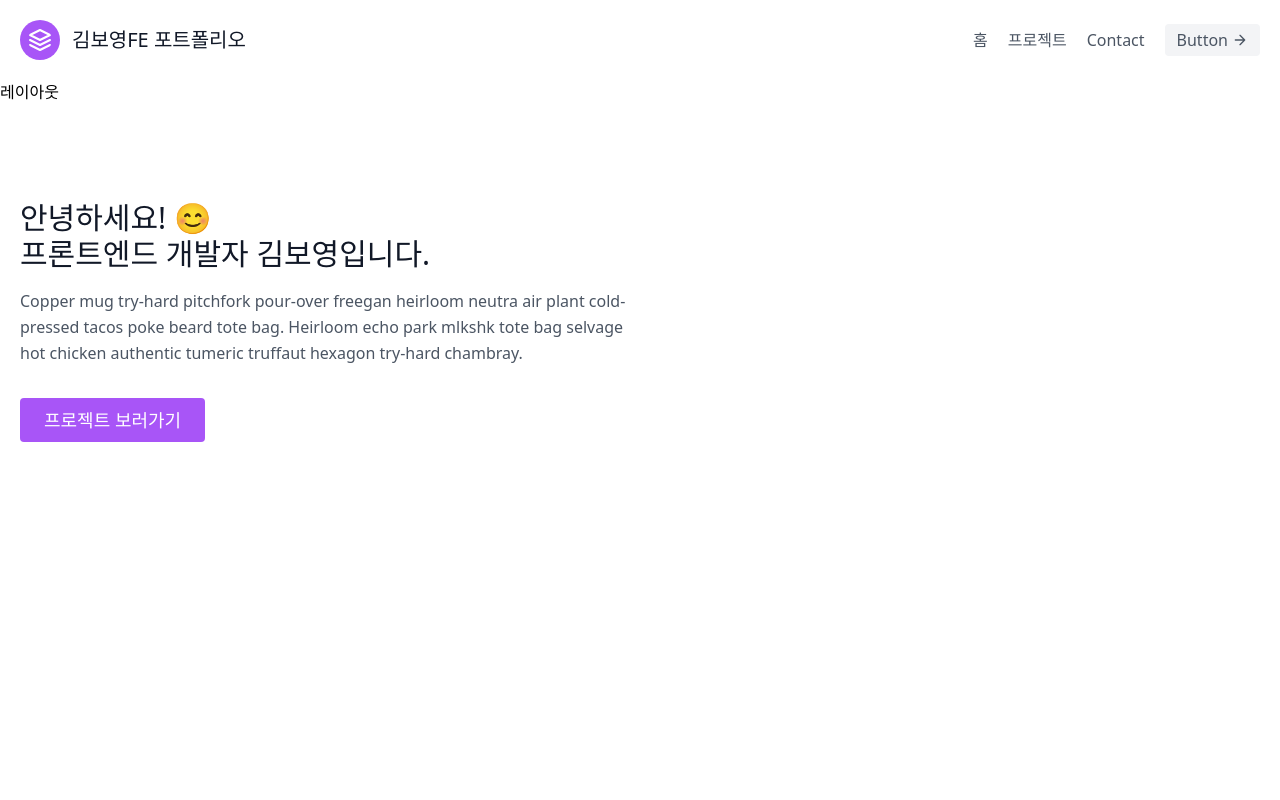
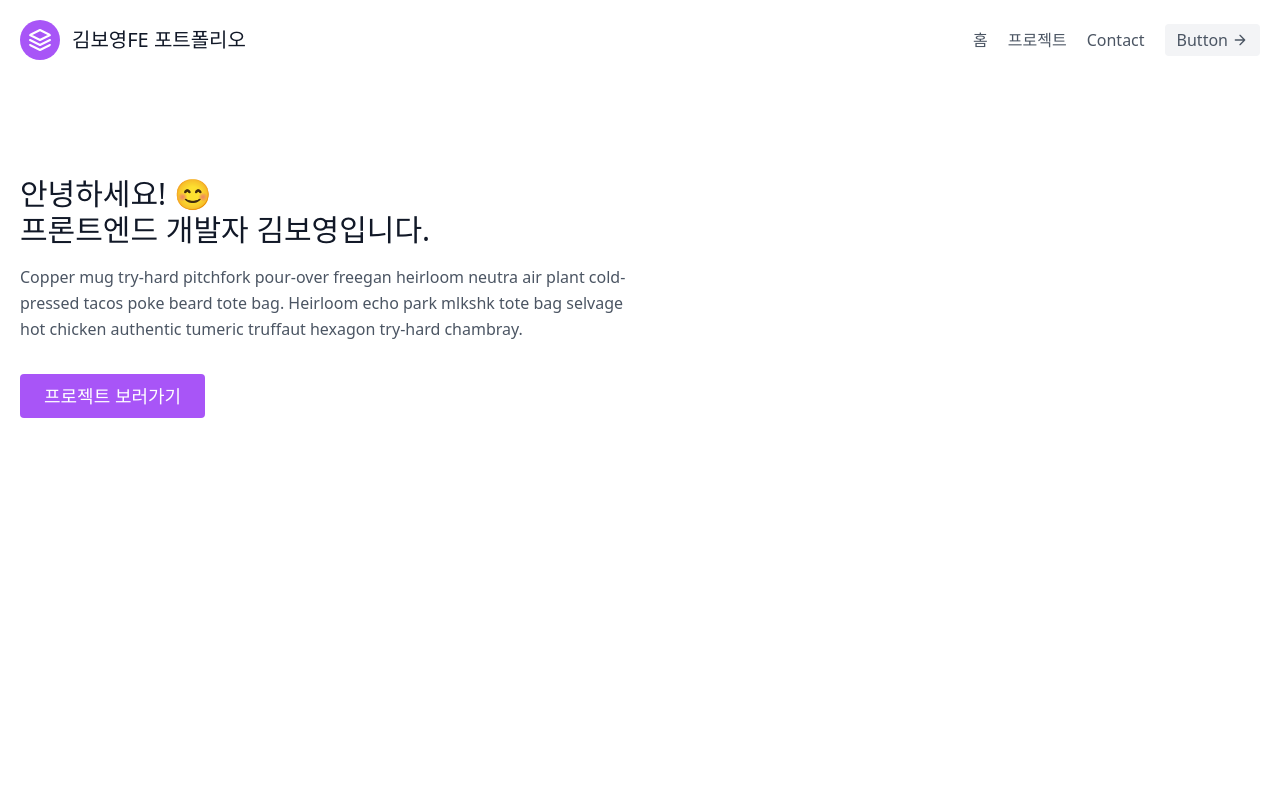
Before and after one commit to suga-ming/nextJs-portfolio, a Next.js app: page / in a window 1280 px wide. Shown: the top 800 px of the page. Built offline with nearby package versions, Linux system fonts and the light colour scheme.

Commit message:
Feat(layout)

```diff
--- a/components/layout.js
+++ b/components/layout.js
@@ -5,7 +5,6 @@ export default function Layout({ children }) {
   return (
     <>
       <Header />
-      <h1>레이아웃</h1>
       <div>{children}</div>
       <Footer />
     </>
```
